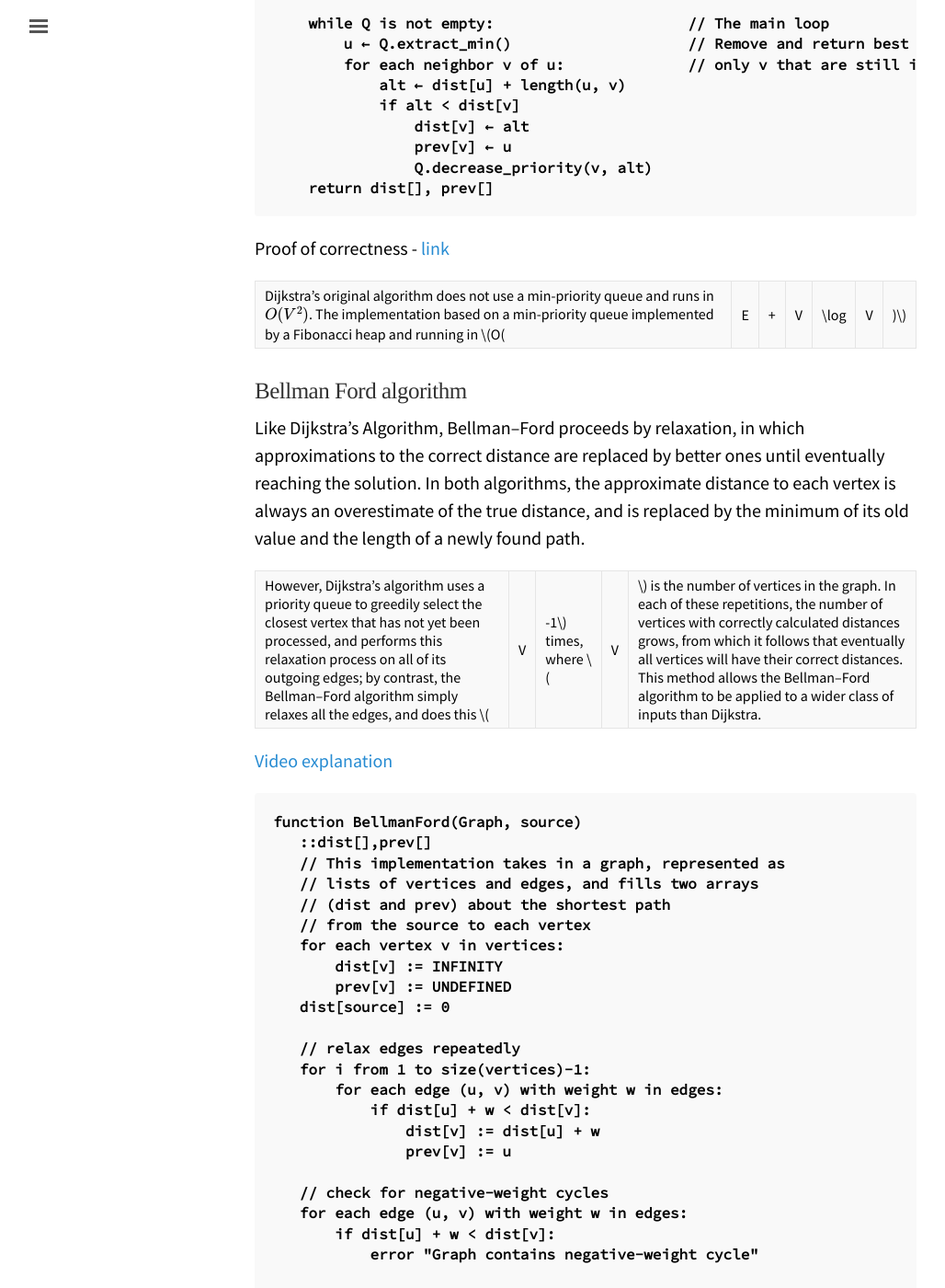
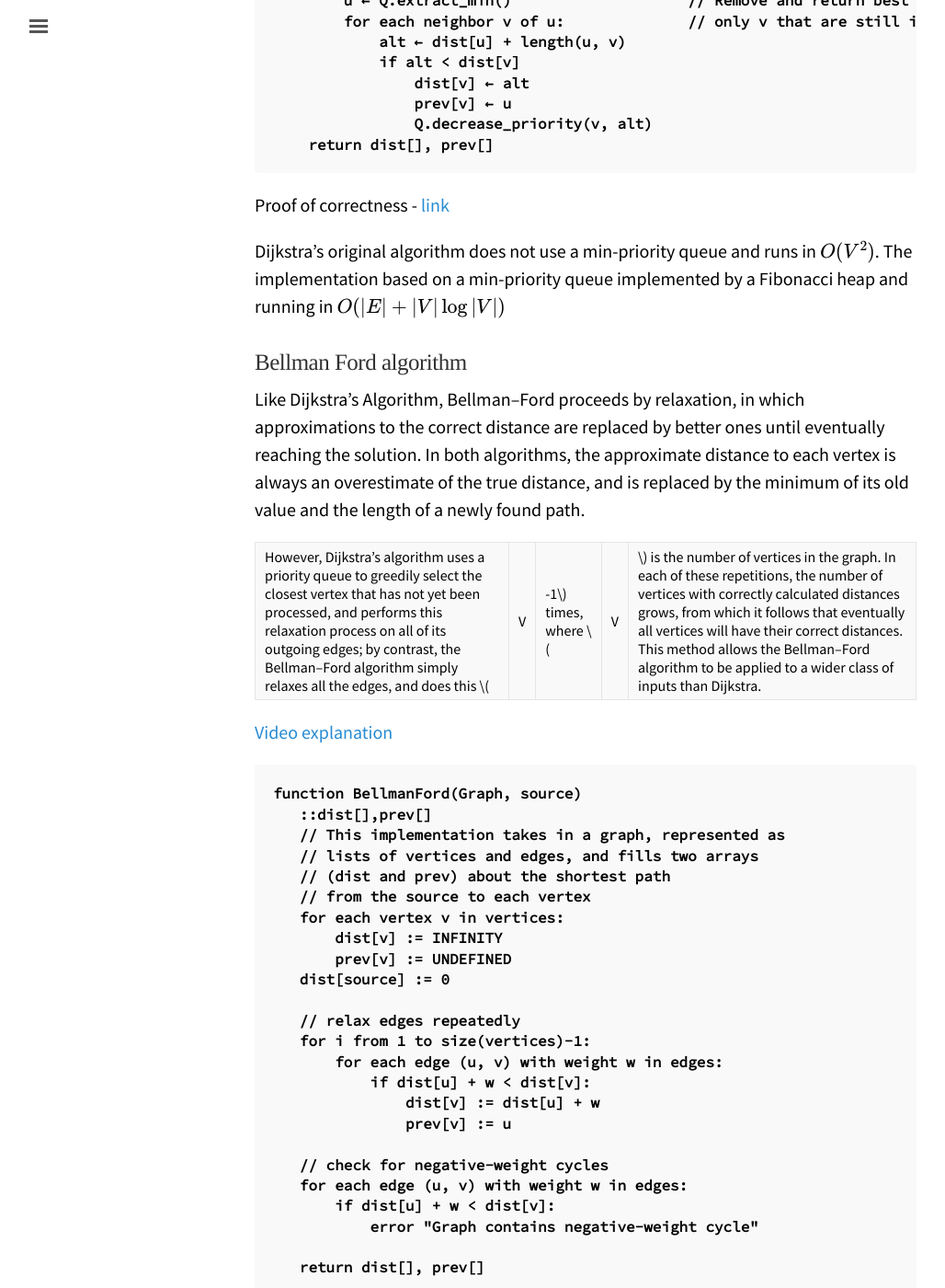
Before and after one commit to sharatsachin/sharatsachin.github.io, a Jekyll site: the page built from _posts/2018-11-27-ADA-unit3.md, in a window 1280 px wide and 1400 px high, scrolled down 9272 px. Shown: the whole window at 92% size, without its empty margins (3-1031 px from the left). Built offline with Jekyll 4.4.1, drawn with Linux system fonts in a browser that asks for light colours; some web fonts are replaced; formulas are drawn with MathJax 3; comment, search, counter and statistics services are not loaded; some of the changed text lies outside the part shown.

```diff
--- a/_posts/2018-11-27-ADA-unit3.md
+++ b/_posts/2018-11-27-ADA-unit3.md
@@ -34,7 +34,7 @@ A problem must comprise these two components for a greedy algorithm to work:
 Matroids are combinatorial structures that generalize the notion of linear independence in matrices. There are many equivalent definitions of matroids, we will use one that focus on its independent sets. A matroid \\(M\\) is defined on a finite ground set \\(E\\) (or \\(E(M)\\) if we want to emphasize the matroid \\(M\\)) and a collection of subsets of \\(E\\) are said to be independent.
 The family of independent sets is denoted by \\(I\\) or \\(I(M)\\), and we typically refer to a matroid \\(M\\) by listing its ground set and its family of independent sets: \\(M = (E, I)\\). For \\(M\\) to be a matroid, \\(I\\) must satisfy two main axioms:
 * if \\(X ⊆ Y\\) and \\(Y ∈ I\\) then \\(X ∈ I,\\)
-* if \\(X ∈ I\\) and \\(Y ∈ I\\) and \\(|Y | > |X|\\) then \\(∃e ∈ Y / X : X ∪ {e} ∈ I\\)
+* if \\(X ∈ I\\) and \\(Y ∈ I\\) and \\(\|Y \| > \|X\|\\) then \\(∃e ∈ Y / X : X ∪ {e} ∈ I\\)
 
 ### Activity Selection Problem
 
@@ -183,8 +183,8 @@ The cost of the spanning tree is the sum of the weights of all the edges in the
   <img src="https://i.imgur.com/y5kAGad.png" alt="Sublime's custom image"/>
 </p>
 
-If the spanning tree is formally defined as \\(S=(V',E')\\), then \\(|V'|=|V|\\) and \\(|E'|=|V'|-1)\\).
-Also, no of spanning trees = \\(^{|E|}C_{|V|-1}-\\)number of cycles
+If the spanning tree is formally defined as \\(S=(V',E')\\), then \\(\|V'\|=\|V\|\\) and \\(\|E'\|=\|V'\|-1)\\).
+Also, no of spanning trees = \\(^{\|E\|}C_{\|V\|-1}-\\)number of cycles
 
 There are two famous algorithms for finding the Minimum Spanning Tree:
 
@@ -281,7 +281,7 @@ function Dijkstra(Graph, source):
 
 Proof of correctness - [link](https://en.wikipedia.org/wiki/Dijkstra%27s_algorithm#Proof_of_correctness)
 
-Dijkstra's original algorithm does not use a min-priority queue and runs in \\(O(V^2)\\). The implementation based on a min-priority queue implemented by a Fibonacci heap and running in \\(O(|E|+|V|\log |V|)\\)
+Dijkstra's original algorithm does not use a min-priority queue and runs in \\(O(V^2)\\). The implementation based on a min-priority queue implemented by a Fibonacci heap and running in \\(O(\|E\|+\|V\|\log \|V\|)\\)
 
 ### Bellman Ford algorithm
 
@@ -320,4 +320,4 @@ function BellmanFord(Graph, source)
 
 Proof of correctness - [link](https://en.wikipedia.org/wiki/Bellman%E2%80%93Ford_algorithm#Proof_of_correctness)
 
-Bellman Ford algorithm runs in \\(O(|V||E|)\\).
+Bellman Ford algorithm runs in \\(O(\|V\|\|E\|)\\).
```
